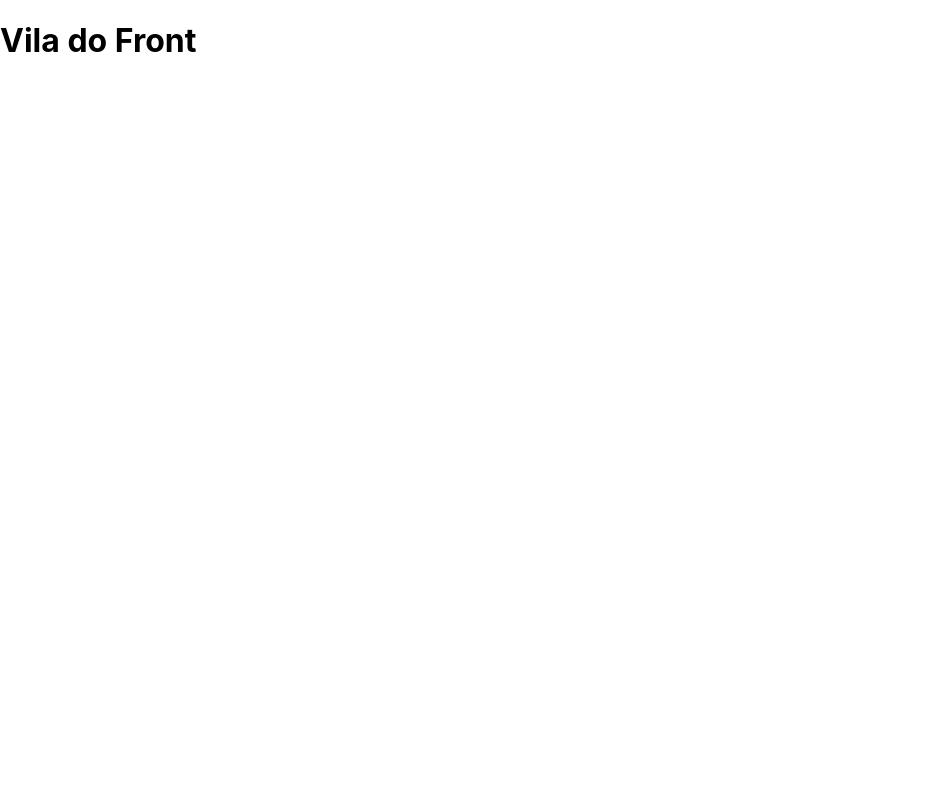
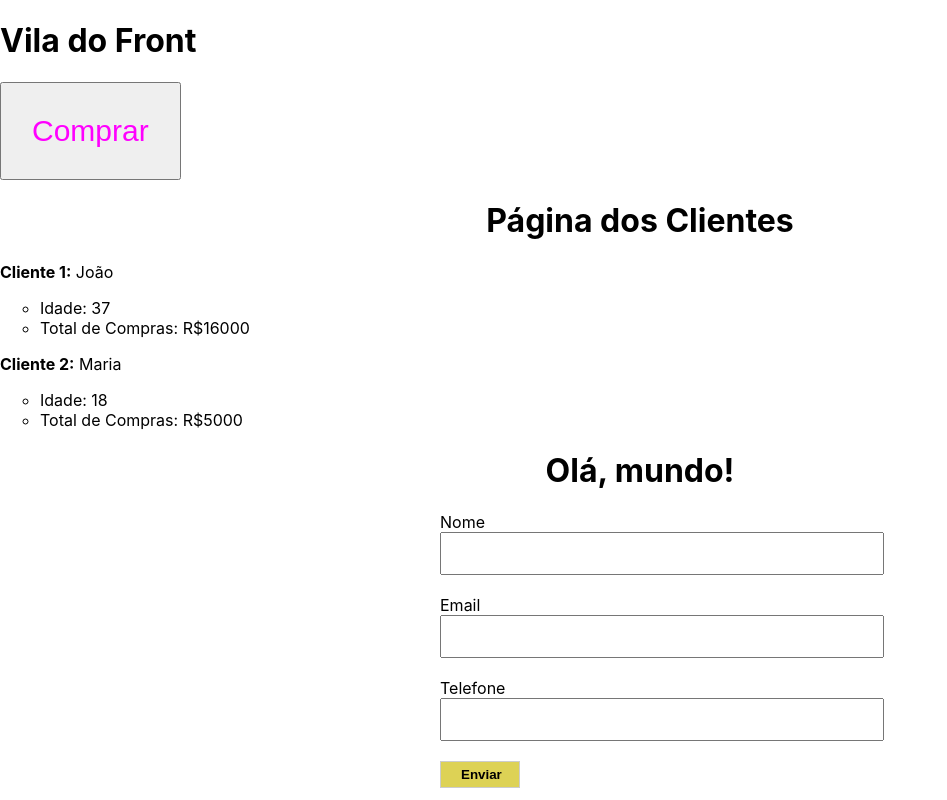
Before and after one commit to rafael-angonese/vila-do-front, a React (Create React App) app: page / in a window 1280 px wide. Shown: the whole page, without its empty margins (0-947 px from the left). Built offline with nearby package versions, Linux system fonts and the light colour scheme.

Commit message:
:sparkles: chore: use components into App

```diff
--- a/src/App.js
+++ b/src/App.js
@@ -1,7 +1,17 @@
+import Button from "./components/Button";
+import Clients from "./components/Clients"
+import ConctactForm from "./components/ContactForm";
+
 function App() {
   return (
     <div >
       <h1>Vila do Front</h1>
+      <Button />
+
+      <Clients />
+
+      <ConctactForm />
+
     </div>
   );
 }
```
